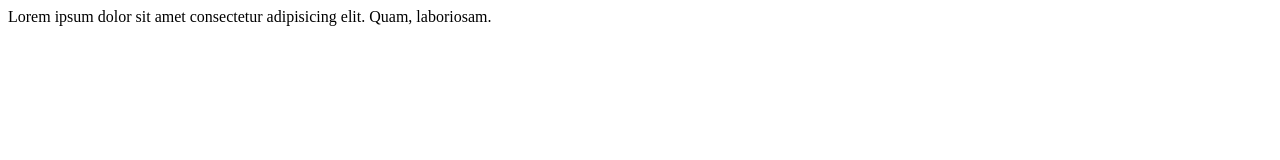
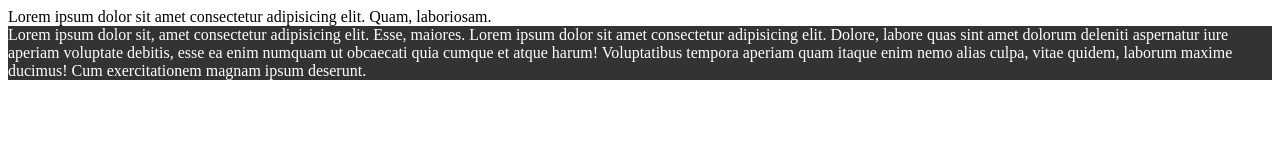
Before and after one commit to NaRuTOO1TenX/Neww, a plain HTML site: page index.html in a window 1280 px wide. Drawn offline with Linux system fonts and the light colour scheme.

Commit message:
FINISH: Footer end

```diff
--- a/index.html
+++ b/index.html
@@ -4,6 +4,7 @@
     <meta charset="UTF-8" />
     <meta http-equiv="X-UA-Compatible" content="IE=edge" />
     <meta name="viewport" content="width=device-width, initial-scale=1.0" />
+    <link rel="stylesheet" href="style/main.css" />
     <title>Sass</title>
   </head>
   <body>
@@ -19,7 +20,15 @@
 
       <!-- Footer -->
       <div id="footer">
-        <div class="container"></div>
+        <div class="container">
+          Lorem ipsum dolor sit, amet consectetur adipisicing elit. Esse,
+          maiores. Lorem ipsum dolor sit amet consectetur adipisicing elit.
+          Dolore, labore quas sint amet dolorum deleniti aspernatur iure aperiam
+          voluptate debitis, esse ea enim numquam ut obcaecati quia cumque et
+          atque harum! Voluptatibus tempora aperiam quam itaque enim nemo alias
+          culpa, vitae quidem, laborum maxime ducimus! Cum exercitationem magnam
+          ipsum deserunt.
+        </div>
       </div>
     </div>
   </body>
--- a/style/main.scss
+++ b/style/main.scss
@@ -6,4 +6,6 @@
 // Footer
 
 #footer {
+  background-color: #333;
+  color: #fff;
 }
```
Also changed, not shown: style/main.css, 1 other file.
